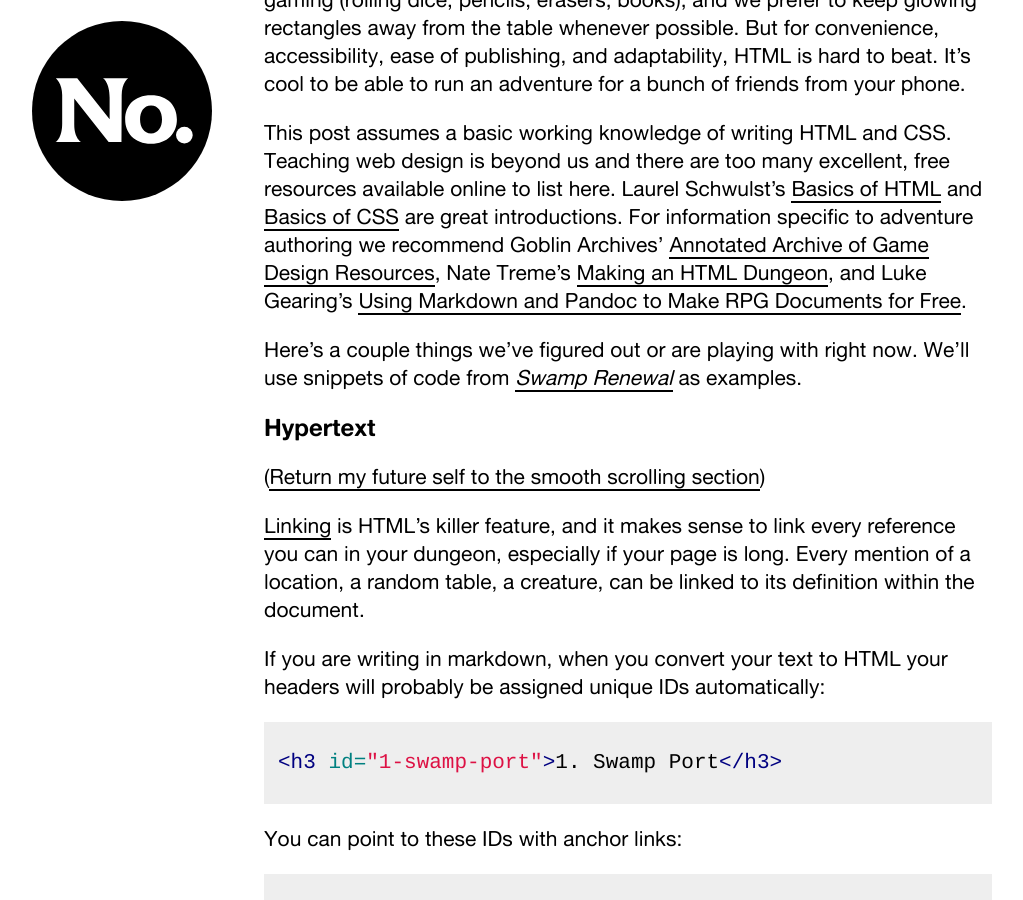
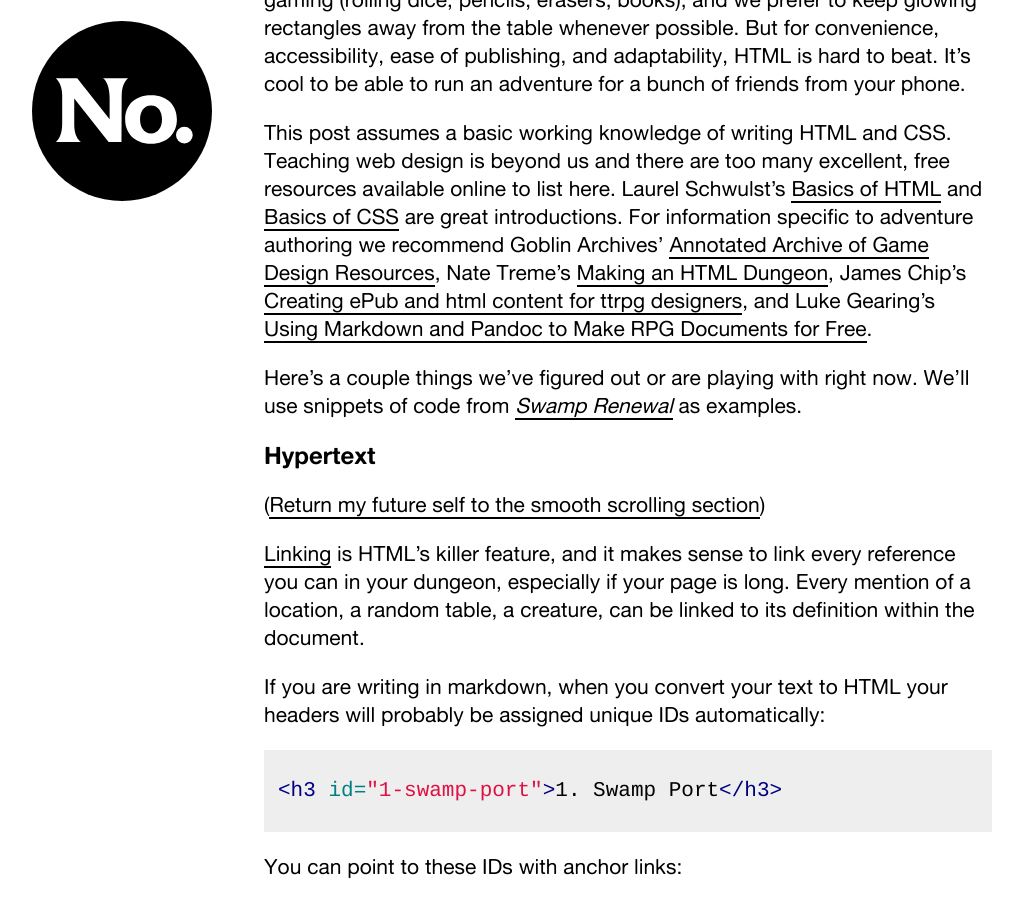
Before and after one commit to numbered-works/numbered-works.github.io, a Jekyll site: the page built from _posts/2022-03-08-html-dungeons-links.md, in a window 1280 px wide and 900 px high, scrolled down 435 px. Shown: the whole window, without its empty margins (132-1155 px from the left). Built offline with Jekyll 4.4.1, drawn with Linux system fonts in a browser that asks for light colours; some web fonts are replaced.

Commit message:
add james chip link

```diff
--- a/_posts/2022-03-08-html-dungeons-links.md
+++ b/_posts/2022-03-08-html-dungeons-links.md
@@ -11,7 +11,7 @@
 
 A web page is our second favourite format for publishing and using RPG adventures. Paper booklets are number one: they're a superior technology for quickly navigating through a document, we enjoy the tactile aspects of gaming (rolling dice, pencils, erasers, books), and we prefer to keep glowing rectangles away from the table whenever possible. But for convenience, accessibility, ease of publishing, and adaptability, HTML is hard to beat. It's cool to be able to run an adventure for a bunch of friends from your phone.
 
-This post assumes a basic working knowledge of writing HTML and CSS. Teaching web design is beyond us and there are too many excellent, free resources available online to list here.  Laurel Schwulst's [Basics of HTML](https://www.youtube.com/watch?v=CkzbI1Tv_rQ&t=104s) and [Basics of CSS](https://www.youtube.com/watch?v=BUZIaTHm_oE) are great introductions. For information specific to adventure authoring we recommend Goblin Archives' [Annotated Archive of Game Design Resources](https://goblinarchives.github.io/LiminalHorror/Game%20Design/Programs/#markdown), Nate Treme's [Making an HTML Dungeon](https://www.youtube.com/watch?v=TRZ2w36wJi0&ab_channel=NateTreme), and Luke Gearing's [Using Markdown and Pandoc to Make RPG Documents for Free](https://lukegearing.blot.im/using-markdown-and-pandoc-to-make-rpg-documents-for-free).
+This post assumes a basic working knowledge of writing HTML and CSS. Teaching web design is beyond us and there are too many excellent, free resources available online to list here.  Laurel Schwulst's [Basics of HTML](https://www.youtube.com/watch?v=CkzbI1Tv_rQ&t=104s) and [Basics of CSS](https://www.youtube.com/watch?v=BUZIaTHm_oE) are great introductions. For information specific to adventure authoring we recommend Goblin Archives' [Annotated Archive of Game Design Resources](https://goblinarchives.github.io/LiminalHorror/Game%20Design/Programs/#markdown), Nate Treme's [Making an HTML Dungeon](https://www.youtube.com/watch?v=TRZ2w36wJi0&ab_channel=NateTreme), James Chip's [Creating ePub and html content for ttrpg designers](https://jameschip.itch.io/html-and-epub-ttrpg-creation), and Luke Gearing's [Using Markdown and Pandoc to Make RPG Documents for Free](https://lukegearing.blot.im/using-markdown-and-pandoc-to-make-rpg-documents-for-free).
 
 Here's a couple things we've figured out or are playing with right now. We'll use snippets of code from *[Swamp Renewal](https://numbered.works/swamp-renewal)* as examples.
 
```
